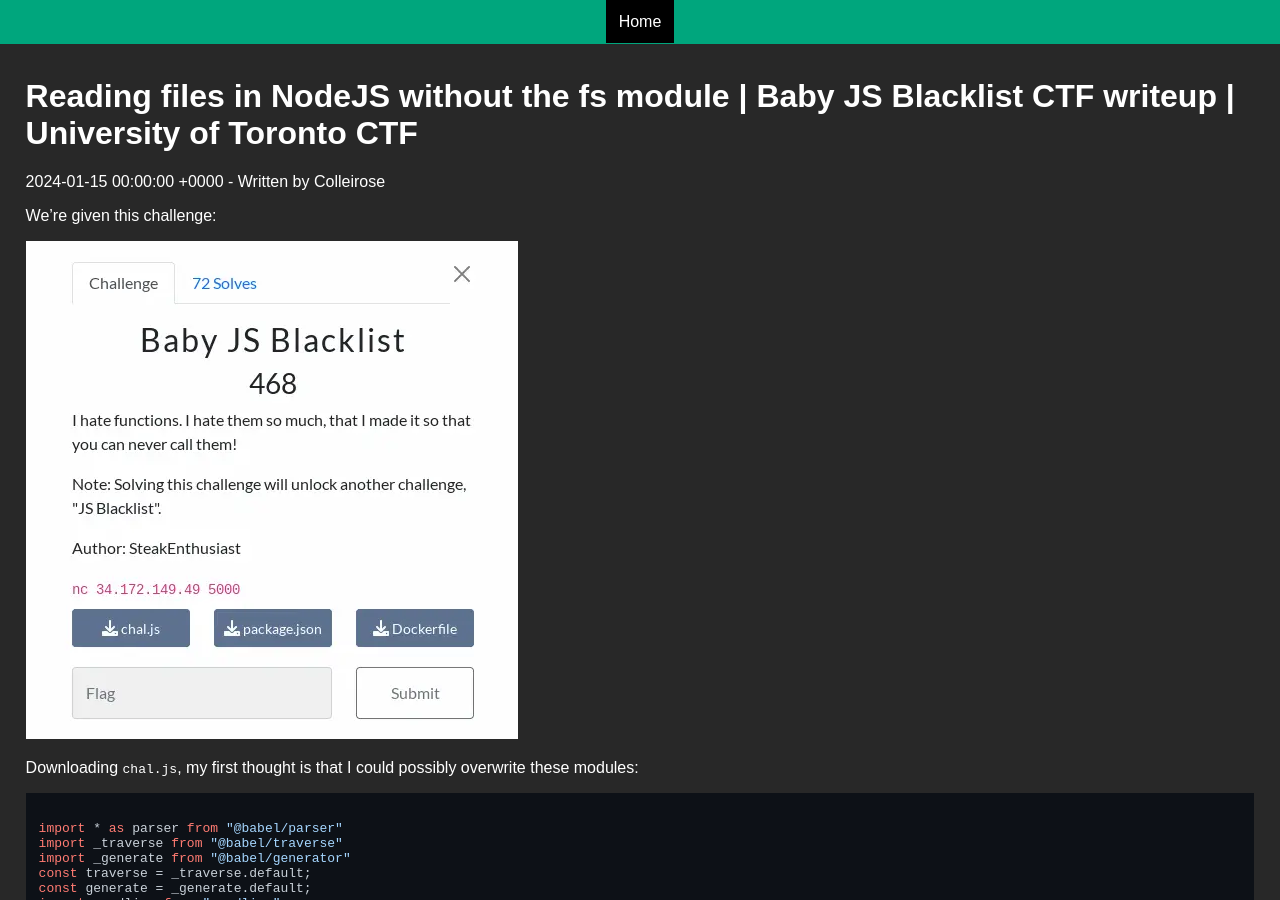
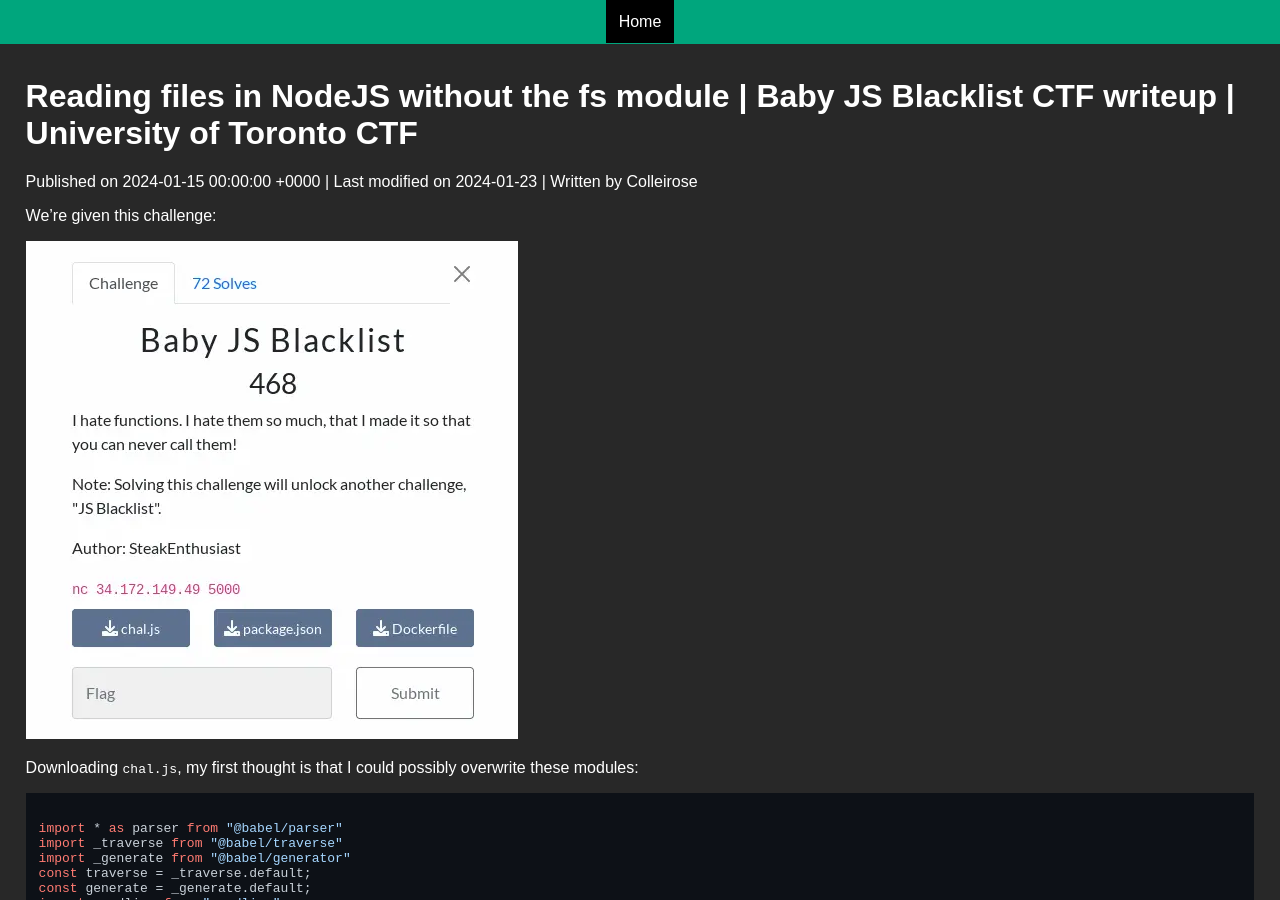
Before and after one commit to colleirose/colleirose.github.io, a Jekyll site: the page built from _posts/2024-01-15-baby-js-blacklist.md, in a window 1280 px wide and 900 px high. Built offline with Jekyll 4.4.1, drawn with Linux system fonts in a browser that asks for light colours; nearby versions of some CDN libraries.

Commit message:
Add last modified date

```diff
--- a/_layouts/post.html
+++ b/_layouts/post.html
@@ -1,7 +1,7 @@
 ---
 layout: default
 ---
-<p>{{ page.date }} - Written by {{ page.author }}</p>
+<p>Published on {{ page.date }} | Last modified on {{ page.last_modified_at }} | Written by {{ page.author }}</p>
 
 {{ content }}
 
@@ -15,7 +15,6 @@ looks nice on posts but not on the main page
     margin: 1% 2%;
   }
 </style>
-
 
 <!--
   highlight code blocks
--- a/_posts/2024-01-15-baby-js-blacklist.md
+++ b/_posts/2024-01-15-baby-js-blacklist.md
@@ -6,6 +6,7 @@ permalink: /uoft-ctf-baby-js-blacklist-writeup
 description: Bypassing code that prevents calling function in a JavaScript jail CTF challenge
 image: /assets/img/baby%20js%20blacklist%20challenge%20info.webp
 date: 2024-01-15
+last_modified_at: 2024-01-23
 ---
 
 We're given this challenge:
```
Also changed, not shown: _posts/2024-01-15-no-code.md (+1 -0 lines), _posts/2024-01-23-execution-knightctf.md (+1 -0 lines), _posts/2024-01-23-influxdb-knightctf.md (+1 -0 lines).
